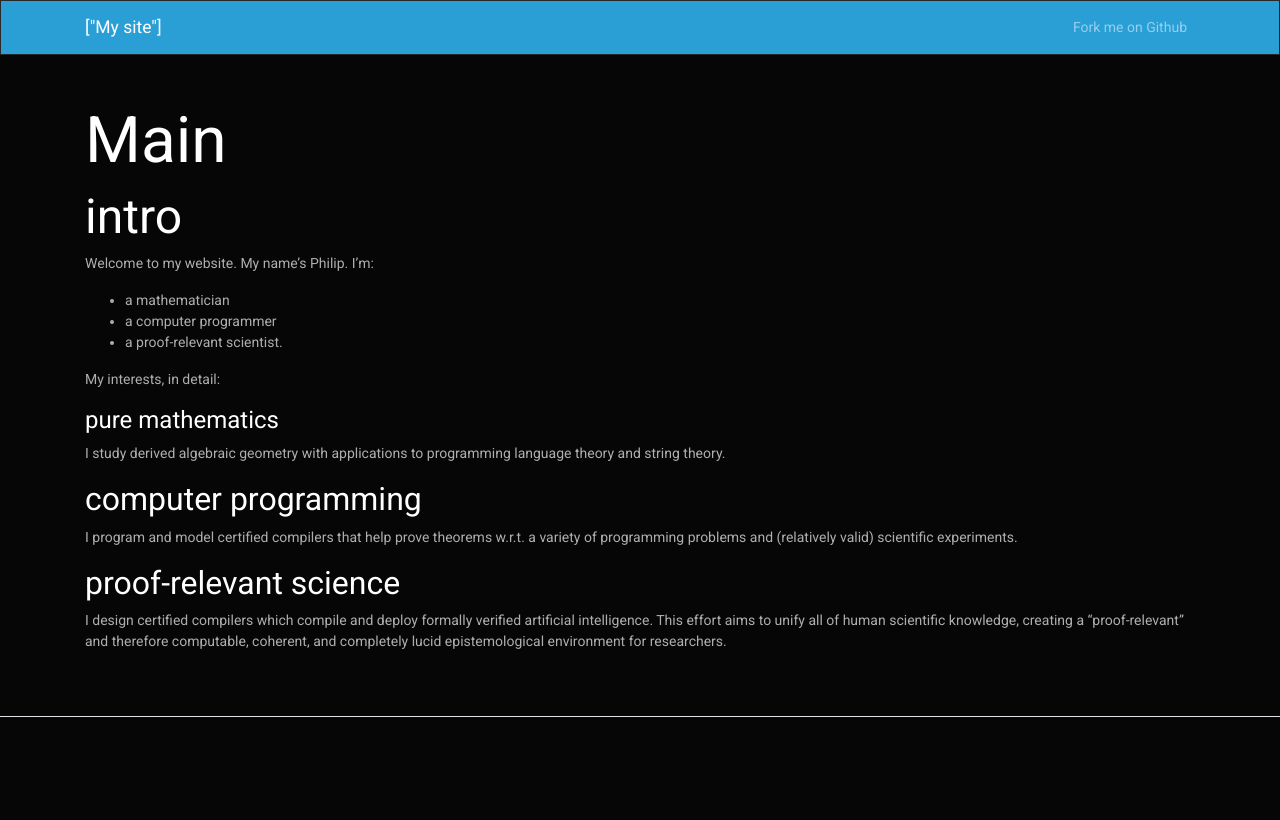
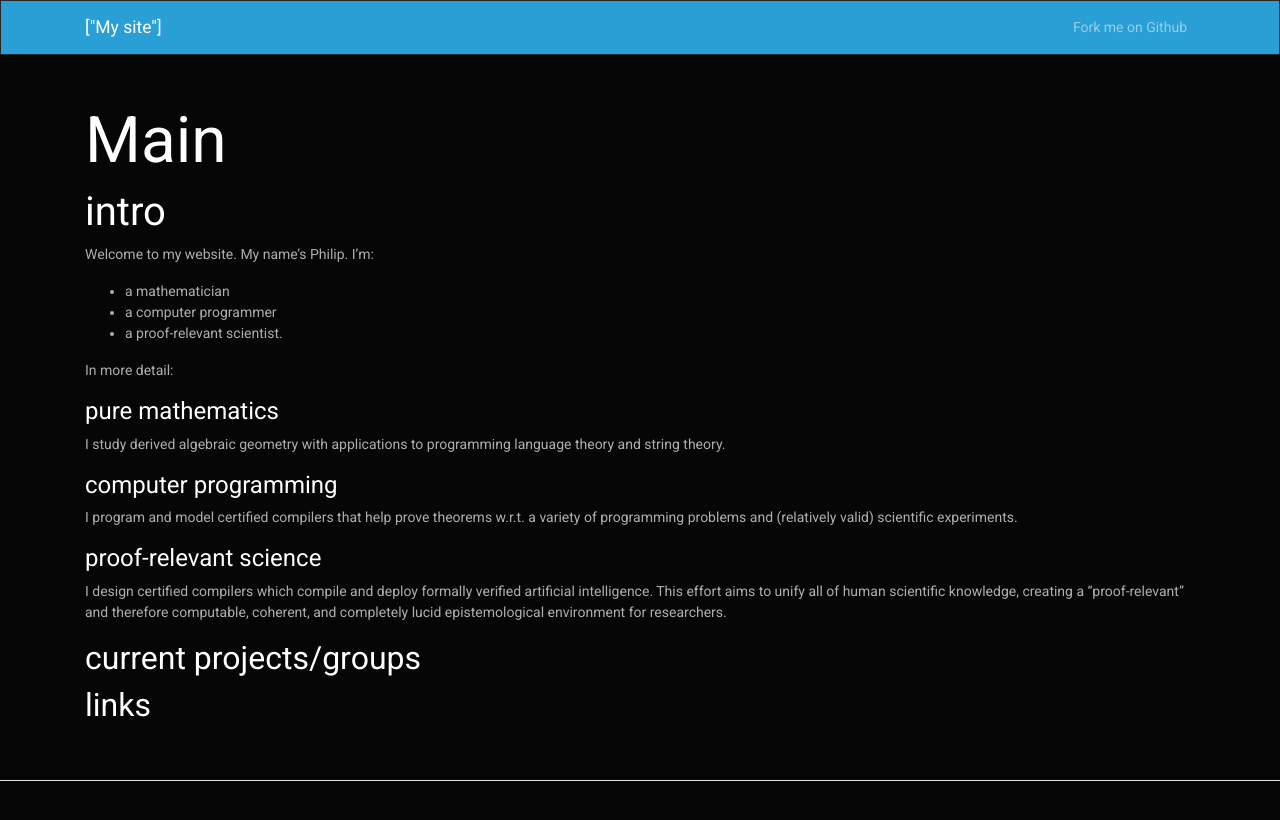
Before and after one commit to pstetson53/pstetson53.github.io, a Jekyll site: the page built from index.md, in a window 1280 px wide. Shown: the top 820 px of the page. Built offline with Jekyll 4.4.1, drawn with Linux system fonts in a browser that asks for light colours.

Commit message:
Update index.md

```diff
--- a/index.md
+++ b/index.md
@@ -2,7 +2,7 @@
 layout: page
 title: Main
 ---
-## intro
+### intro
 
 Welcome to my website. My name's Philip. I'm:
 
@@ -11,16 +11,21 @@ Welcome to my website. My name's Philip. I'm:
 * a proof-relevant scientist.
 
 
-My interests, in detail:
+In more detail:
 
 ##### pure mathematics
 
 I study derived algebraic geometry with applications to programming language theory and string theory.
 
-#### computer programming
+##### computer programming
 
 I program and model certified compilers that help prove theorems w.r.t. a variety of programming problems and (relatively valid) scientific experiments.
 
-#### proof-relevant science
+##### proof-relevant science
 
 I design certified compilers which compile and deploy formally verified artificial intelligence. This effort aims to unify all of human scientific knowledge, creating a "proof-relevant" and therefore computable, coherent, and completely lucid epistemological environment for researchers.
+
+
+#### current projects/groups
+
+#### links
```
